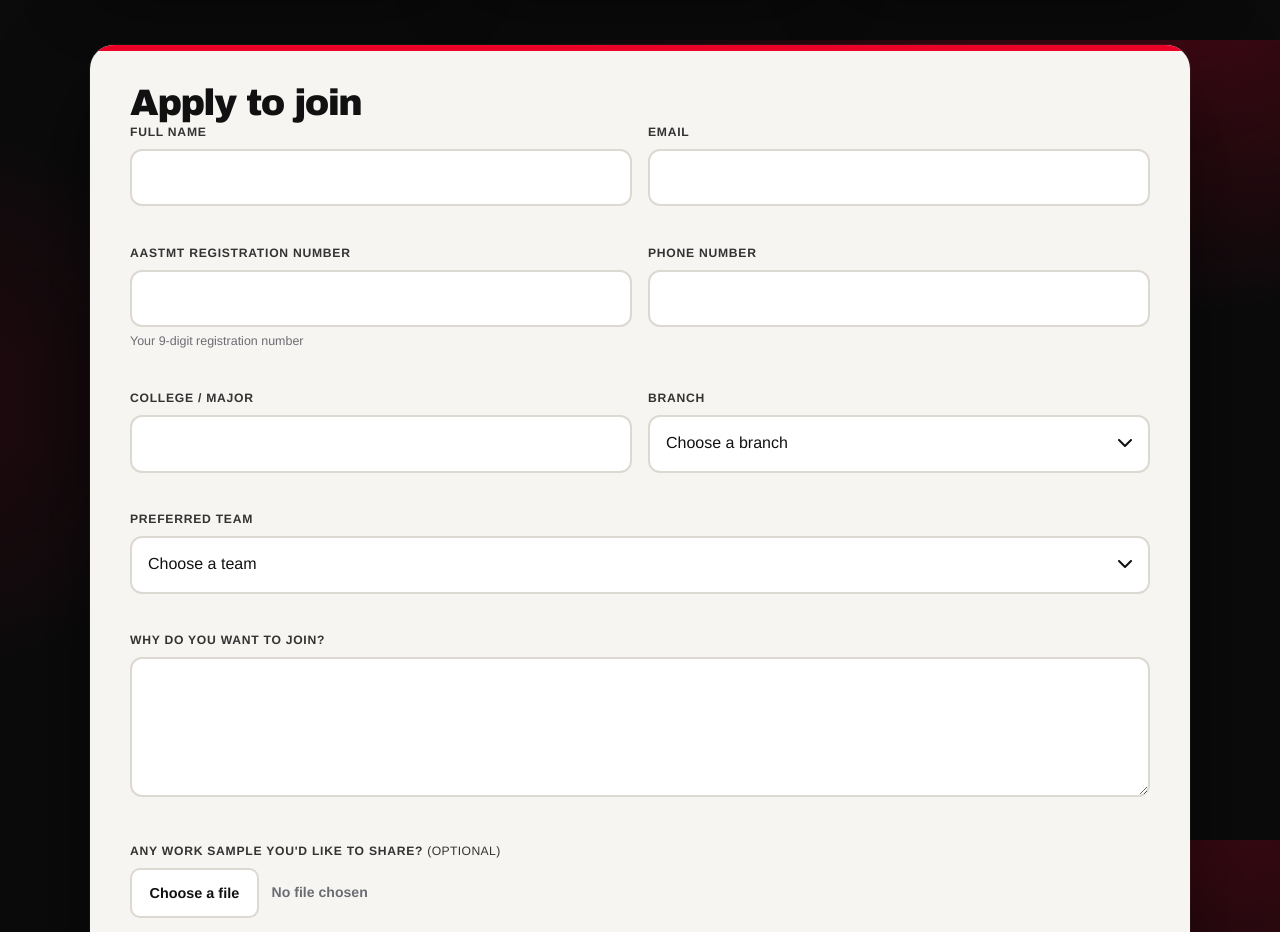
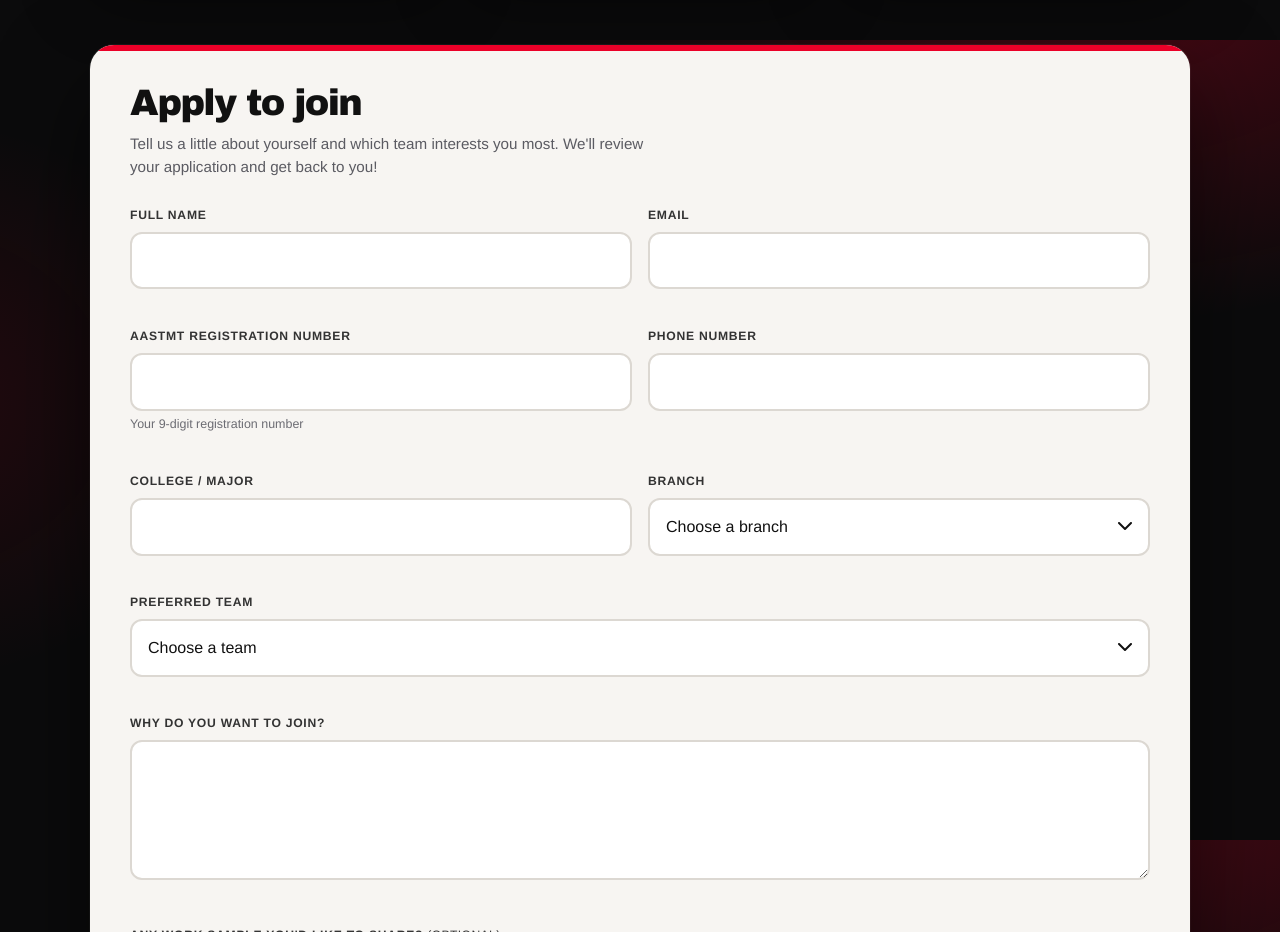
Before and after one commit to razanoraby59-debug/tedx.join, a plain HTML site: page index.html in a window 1280 px wide. Shown: the part 1560-2492 px from the top of the page. Drawn offline with Linux system fonts and the light colour scheme.

Commit message:
Update index.html

```diff
--- a/index.html
+++ b/index.html
@@ -684,7 +684,10 @@
 
     <section class="apply-panel" id="apply" aria-labelledby="apply-title">
       <h2 id="apply-title">Apply to join</h2>
-
+      <p class="sub">
+        Tell us a little about yourself and which team interests you most.
+        We'll review your application and get back to you!
+      </p>
 
       <div id="notice" class="notice" role="alert"></div>
 
```
